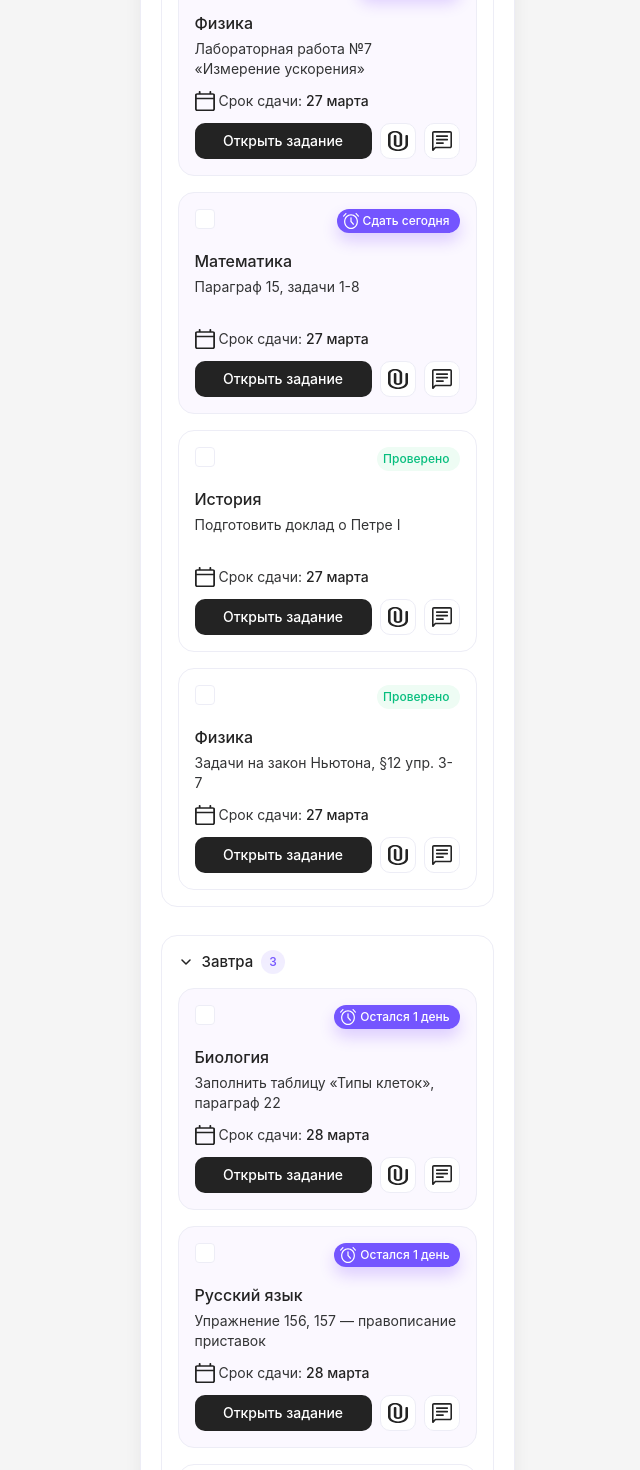
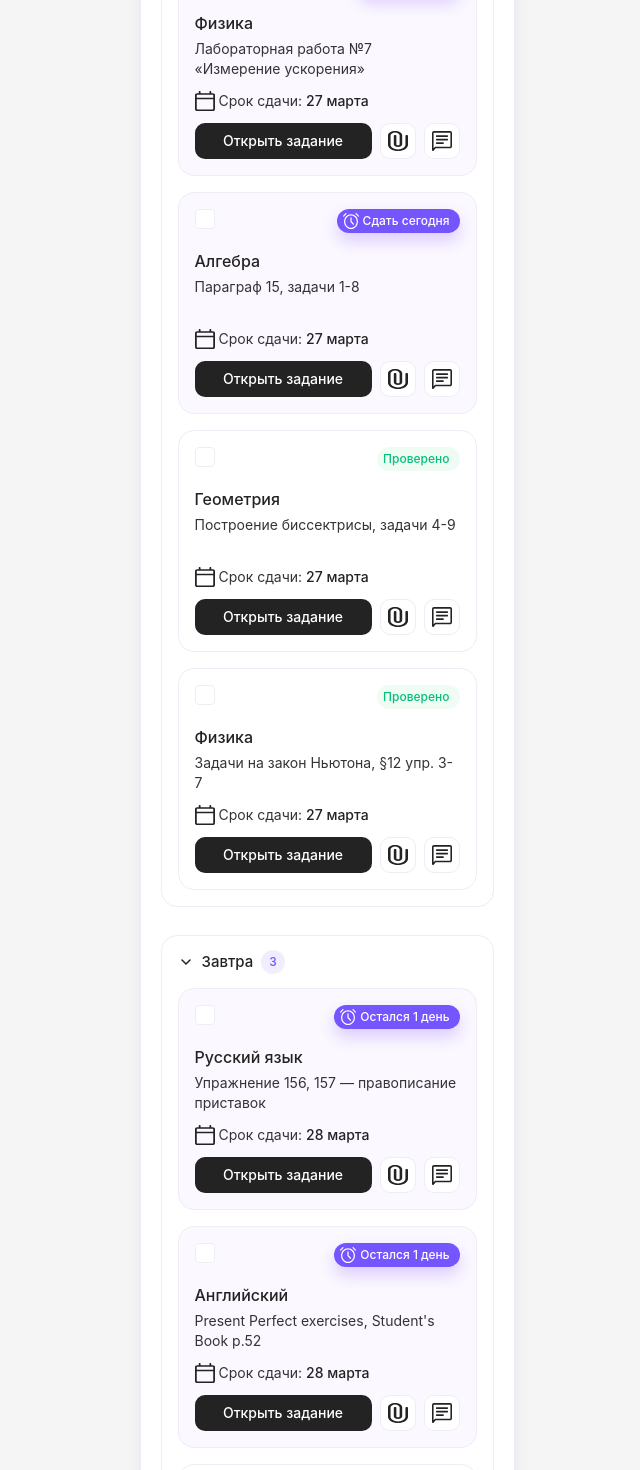
Before and after one commit to nikit34/neuroom-homework-density-prototypes, a React (Vite) app: page /neuroom-homework-density-prototypes/chips in a window 1280 px wide. Shown: the part 1324-2794 px from the top of the page, without its empty margins (313-953 px from the left). Built offline with nearby package versions, Linux system fonts and the light colour scheme.

Commit message:
Update subjects: Алгебра, Геометрия, Физика, Русский язык, Английский

```diff
--- a/src/mockData.ts
+++ b/src/mockData.ts
@@ -18,14 +18,11 @@ export interface SubjectInfo {
 }
 
 export const SUBJECTS: SubjectInfo[] = [
-  { id: 1, name: "Математика", color: "#7457FE" },
-  { id: 2, name: "Русский язык", color: "#0FBBA6" },
-  { id: 3, name: "Физика", color: "#3B82F6" },
-  { id: 4, name: "История", color: "#F59E0B" },
-  { id: 5, name: "Биология", color: "#10B981" },
-  { id: 6, name: "Английский", color: "#EC4899" },
-  { id: 7, name: "Химия", color: "#EF4444" },
-  { id: 8, name: "Литература", color: "#8B5CF6" },
+  { id: 1, name: "Алгебра", color: "#7457FE" },
+  { id: 2, name: "Геометрия", color: "#3B82F6" },
+  { id: 3, name: "Физика", color: "#F59E0B" },
+  { id: 4, name: "Русский язык", color: "#0FBBA6" },
+  { id: 5, name: "Английский", color: "#EC4899" },
 ];
 
 const today = new Date();
@@ -37,35 +34,35 @@ const d = (offset: number) => {
 
 export const HOMEWORK_LIST: HomeworkItem[] = [
   // --- Просроченные ---
-  { id: 1, subject: "Математика", subjectId: 1, teacher: "Иванова А.П.", description: "Решить уравнения №1-15, стр. 42", createdAt: d(-10), deadlineAt: d(-3), status: "missed" },
-  { id: 2, subject: "Русский язык", subjectId: 2, teacher: "Петрова М.С.", description: "Сочинение на тему «Мой любимый герой»", createdAt: d(-8), deadlineAt: d(-2), status: "missed" },
-  { id: 3, subject: "Английский", subjectId: 6, teacher: "Смирнова Е.В.", description: "Workbook p.34-35, grammar exercises", createdAt: d(-7), deadlineAt: d(-1), status: "missed" },
+  { id: 1, subject: "Алгебра", subjectId: 1, teacher: "Иванова А.П.", description: "Решить уравнения №1-15, стр. 42", createdAt: d(-10), deadlineAt: d(-3), status: "missed" },
+  { id: 2, subject: "Русский язык", subjectId: 4, teacher: "Петрова М.С.", description: "Сочинение на тему «Мой любимый герой»", createdAt: d(-8), deadlineAt: d(-2), status: "missed" },
+  { id: 3, subject: "Английский", subjectId: 5, teacher: "Смирнова Е.В.", description: "Workbook p.34-35, grammar exercises", createdAt: d(-7), deadlineAt: d(-1), status: "missed" },
 
   // --- Сегодня ---
   { id: 4, subject: "Физика", subjectId: 3, teacher: "Козлов Д.И.", description: "Лабораторная работа №7 «Измерение ускорения»", createdAt: d(-3), deadlineAt: d(0), status: "resend" },
-  { id: 5, subject: "Математика", subjectId: 1, teacher: "Иванова А.П.", description: "Параграф 15, задачи 1-8", createdAt: d(-2), deadlineAt: d(0), status: "new" },
-  { id: 6, subject: "История", subjectId: 4, teacher: "Николаев В.Г.", description: "Подготовить доклад о Петре I", createdAt: d(-5), deadlineAt: d(0), status: "checked" },
+  { id: 5, subject: "Алгебра", subjectId: 1, teacher: "Иванова А.П.", description: "Параграф 15, задачи 1-8", createdAt: d(-2), deadlineAt: d(0), status: "new" },
+  { id: 6, subject: "Геометрия", subjectId: 2, teacher: "Иванова А.П.", description: "Построение биссектрисы, задачи 4-9", createdAt: d(-5), deadlineAt: d(0), status: "checked" },
+  { id: 21, subject: "Физика", subjectId: 3, teacher: "Козлов Д.И.", description: "Задачи на закон Ньютона, §12 упр. 3-7", createdAt: d(-4), deadlineAt: d(0), status: "checked" },
 
   // --- Завтра ---
-  { id: 7, subject: "Биология", subjectId: 5, teacher: "Кузнецова О.А.", description: "Заполнить таблицу «Типы клеток», параграф 22", createdAt: d(-2), deadlineAt: d(1), status: "new" },
-  { id: 8, subject: "Русский язык", subjectId: 2, teacher: "Петрова М.С.", description: "Упражнение 156, 157 — правописание приставок", createdAt: d(-1), deadlineAt: d(1), status: "new" },
-  { id: 9, subject: "Химия", subjectId: 7, teacher: "Федорова Л.Н.", description: "Решить задачи на моль (стр. 89)", createdAt: d(-1), deadlineAt: d(1), status: "in_review" },
-  { id: 21, subject: "Физика", subjectId: 3, teacher: "Козлов Д.И.", description: "Задачи на закон Ньютона, §12 упр. 3-7", createdAt: d(-4), deadlineAt: d(0), status: "checked" },
+  { id: 7, subject: "Русский язык", subjectId: 4, teacher: "Петрова М.С.", description: "Упражнение 156, 157 — правописание приставок", createdAt: d(-1), deadlineAt: d(1), status: "new" },
+  { id: 8, subject: "Английский", subjectId: 5, teacher: "Смирнова Е.В.", description: "Present Perfect exercises, Student's Book p.52", createdAt: d(-2), deadlineAt: d(1), status: "new" },
+  { id: 9, subject: "Геометрия", subjectId: 2, teacher: "Иванова А.П.", description: "Доказать теорему о сумме углов треугольника", createdAt: d(-1), deadlineAt: d(1), status: "in_review" },
 
   // --- Эта неделя ---
-  { id: 10, subject: "Литература", subjectId: 8, teacher: "Соколова Т.М.", description: "Прочитать «Евгений Онегин» главы 3-4", createdAt: d(-3), deadlineAt: d(3), status: "new" },
-  { id: 11, subject: "Английский", subjectId: 6, teacher: "Смирнова Е.В.", description: "Write an essay: My Future Profession (150 words)", createdAt: d(-1), deadlineAt: d(4), status: "new" },
-  { id: 12, subject: "Математика", subjectId: 1, teacher: "Иванова А.П.", description: "Контрольная подготовка — вариант 3", createdAt: d(0), deadlineAt: d(5), status: "new" },
-  { id: 13, subject: "Физика", subjectId: 3, teacher: "Козлов Д.И.", description: "Параграф 18, ответить на вопросы", createdAt: d(0), deadlineAt: d(5), status: "new" },
+  { id: 10, subject: "Алгебра", subjectId: 1, teacher: "Иванова А.П.", description: "Контрольная подготовка — вариант 3", createdAt: d(0), deadlineAt: d(3), status: "new" },
+  { id: 11, subject: "Английский", subjectId: 5, teacher: "Смирнова Е.В.", description: "Write an essay: My Future Profession (150 words)", createdAt: d(-1), deadlineAt: d(4), status: "new" },
+  { id: 12, subject: "Физика", subjectId: 3, teacher: "Козлов Д.И.", description: "Параграф 18, ответить на вопросы", createdAt: d(0), deadlineAt: d(5), status: "new" },
+  { id: 13, subject: "Русский язык", subjectId: 4, teacher: "Петрова М.С.", description: "Подготовить конспект по теме «Причастный оборот»", createdAt: d(0), deadlineAt: d(5), status: "new" },
 
   // --- Следующая неделя ---
-  { id: 14, subject: "История", subjectId: 4, teacher: "Николаев В.Г.", description: "Выучить даты: Северная война", createdAt: d(0), deadlineAt: d(8), status: "new" },
-  { id: 15, subject: "Биология", subjectId: 5, teacher: "Кузнецова О.А.", description: "Подготовить гербарий (5 образцов)", createdAt: d(0), deadlineAt: d(9), status: "new" },
-  { id: 16, subject: "Химия", subjectId: 7, teacher: "Федорова Л.Н.", description: "Написать уравнения реакций (§24)", createdAt: d(1), deadlineAt: d(10), status: "new" },
+  { id: 14, subject: "Геометрия", subjectId: 2, teacher: "Иванова А.П.", description: "Параллельные прямые — задачи 15-22", createdAt: d(0), deadlineAt: d(8), status: "new" },
+  { id: 15, subject: "Алгебра", subjectId: 1, teacher: "Иванова А.П.", description: "Квадратные уравнения, §19 упр. 1-12", createdAt: d(0), deadlineAt: d(9), status: "new" },
+  { id: 16, subject: "Физика", subjectId: 3, teacher: "Козлов Д.И.", description: "Подготовить доклад о законе сохранения энергии", createdAt: d(1), deadlineAt: d(10), status: "new" },
 
   // --- Сданные ---
-  { id: 17, subject: "Математика", subjectId: 1, teacher: "Иванова А.П.", description: "Домашняя контрольная — вариант 1", createdAt: d(-14), deadlineAt: d(-7), status: "done", estimate: 5, hasFiles: true },
-  { id: 18, subject: "Русский язык", subjectId: 2, teacher: "Петрова М.С.", description: "Изложение по тексту Паустовского", createdAt: d(-12), deadlineAt: d(-5), status: "done", estimate: 4, hasFiles: true },
+  { id: 17, subject: "Алгебра", subjectId: 1, teacher: "Иванова А.П.", description: "Домашняя контрольная — вариант 1", createdAt: d(-14), deadlineAt: d(-7), status: "done", estimate: 5, hasFiles: true },
+  { id: 18, subject: "Русский язык", subjectId: 4, teacher: "Петрова М.С.", description: "Изложение по тексту Паустовского", createdAt: d(-12), deadlineAt: d(-5), status: "done", estimate: 4, hasFiles: true },
   { id: 19, subject: "Физика", subjectId: 3, teacher: "Козлов Д.И.", description: "Лабораторная работа №6", createdAt: d(-15), deadlineAt: d(-8), status: "done", estimate: 5, hasFiles: true },
-  { id: 20, subject: "Литература", subjectId: 8, teacher: "Соколова Т.М.", description: "Анализ стихотворения Пушкина", createdAt: d(-11), deadlineAt: d(-4), status: "done", estimate: 3, hasFiles: true },
+  { id: 20, subject: "Геометрия", subjectId: 2, teacher: "Иванова А.П.", description: "Площадь треугольника — контрольная", createdAt: d(-11), deadlineAt: d(-4), status: "done", estimate: 3, hasFiles: true },
 ];
```
